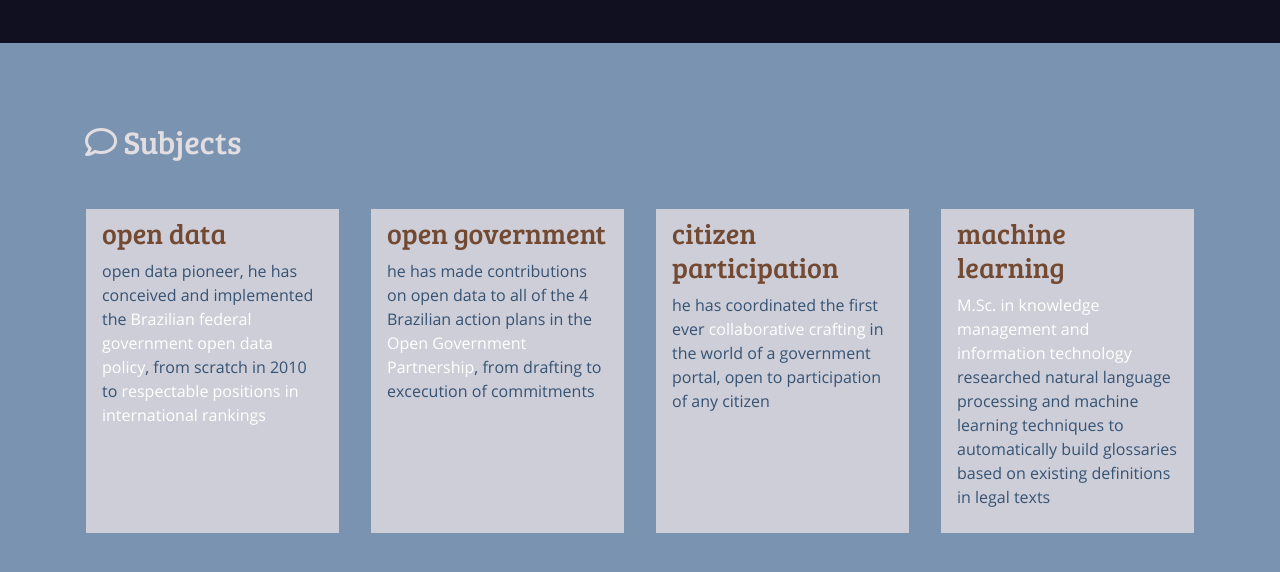
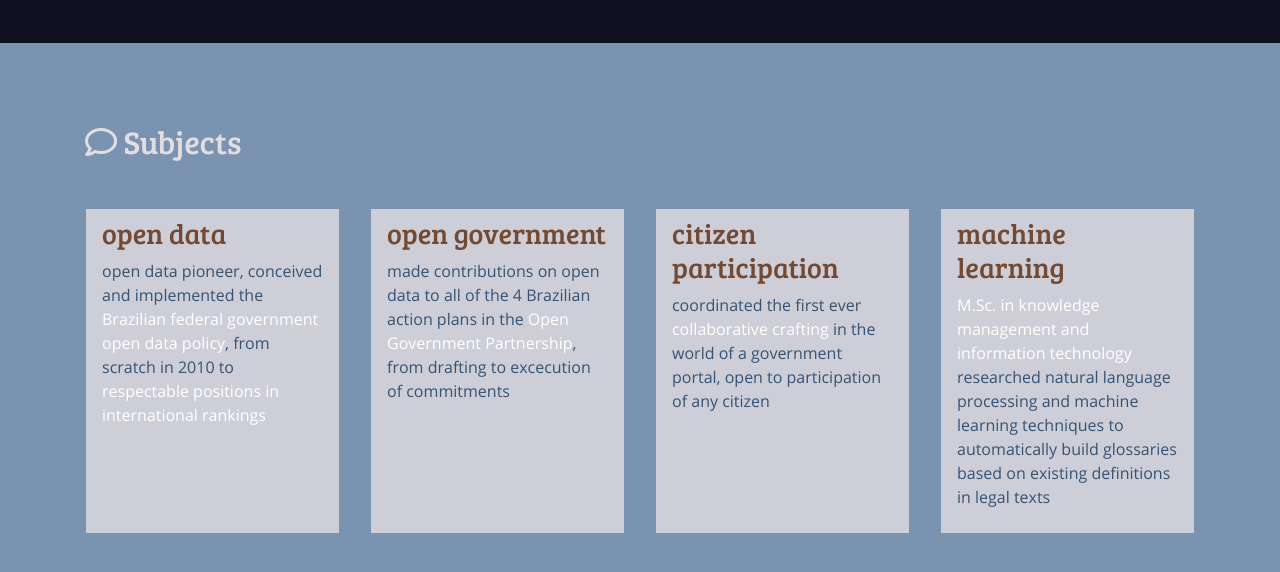
Before and after one commit to augusto-herrmann/augusto-herrmann.github.io, a Jekyll site: the page built from en/index.md, in a window 1280 px wide and 900 px high, scrolled down 326 px, cut to the strip 0-625 px from the top of the window. Shown: the top 572 px of the strip. Built offline with Jekyll 4.4.1, drawn with Linux system fonts in a browser that asks for light colours; nearby versions of some CDN libraries.

```diff
--- a/en/index.md
+++ b/en/index.md
@@ -12,19 +12,19 @@
   - |
     ### open data
 
-    open data pioneer, he has conceived and implemented the [Brazilian federal
+    open data pioneer, conceived and implemented the [Brazilian federal
     government open data policy](http://wiki.dados.gov.br/Politica-de-Dados-Abertos.ashx),
     from scratch in 2010 to [respectable positions in international rankings](https://index.okfn.org/place/br/)
   - |
     ### open government
 
-    he has made contributions on open data to all of the 4 Brazilian action
+    made contributions on open data to all of the 4 Brazilian action
     plans in the [Open Government Partnership](https://www.opengovpartnership.org/),
     from drafting to excecution of commitments
   - |
     ### citizen participation
 
-    he has coordinated the first ever [collaborative crafting](http://dados.gov.br/pagina/processo-de-participacao-social-da-inda)
+    coordinated the first ever [collaborative crafting](http://dados.gov.br/pagina/processo-de-participacao-social-da-inda)
     in the world of a government portal, open to participation of any citizen
   - |
     ### machine learning
```
